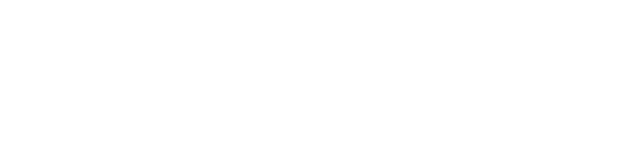
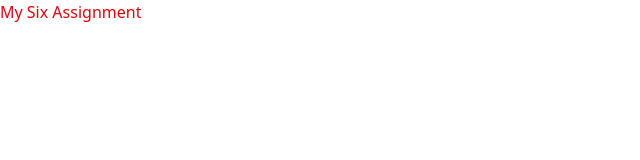
Before and after one commit to theporosh/assignment-six, a plain HTML site: page index.html in a window 1280 px wide. Shown: the whole page, without its empty margins (0-640 px from the left). Drawn offline with nearby package versions, Linux system fonts and the light colour scheme.

Commit message:
assingment project set up and added all needy cdn

```diff
--- a/index.html
+++ b/index.html
@@ -1,13 +1,30 @@
 <!DOCTYPE html>
 <html lang="en">
+
 <head>
     <meta charset="UTF-8">
     <meta name="viewport" content="width=device-width, initial-scale=1.0">
     <title>Assignment Six</title>
+
+    <!-- font awesome cdn -->
+     <link rel="stylesheet" href="https://cdnjs.cloudflare.com/ajax/libs/font-awesome/7.0.1/css/all.min.css" integrity="sha512-2SwdPD6INVrV/lHTZbO2nodKhrnDdJK9/kg2XD1r9uGqPo1cUbujc+IYdlYdEErWNu69gVcYgdxlmVmzTWnetw==" crossorigin="anonymous" referrerpolicy="no-referrer" />
+
+    <!-- tailwind + daisyUI cds -->
+    <link href="https://cdn.jsdelivr.net/npm/daisyui@5" rel="stylesheet" type="text/css" />
+    <script src="https://cdn.jsdelivr.net/npm/@tailwindcss/browser@4"></script>
+
+    <!-- stylesheet -->
+     <link rel="stylesheet" href="styles/style.css">
+
 </head>
+
 <body>
     <header>
+        <h1 class="text-red-600">My Six Assignment</h1>
+    </header>
 
-    </header>
+
+    <script src="./script/index.js"></script>
 </body>
+
 </html>
--- /dev/null
+++ b/script/index.js
@@ -0,0 +1 @@
+console.log("Hi I am JS");
--- /dev/null
+++ b/styles/style.css
@@ -0,0 +1 @@
+@import "tailwindcss";
```
Also changed, not shown: tailwind.config.js (added).
